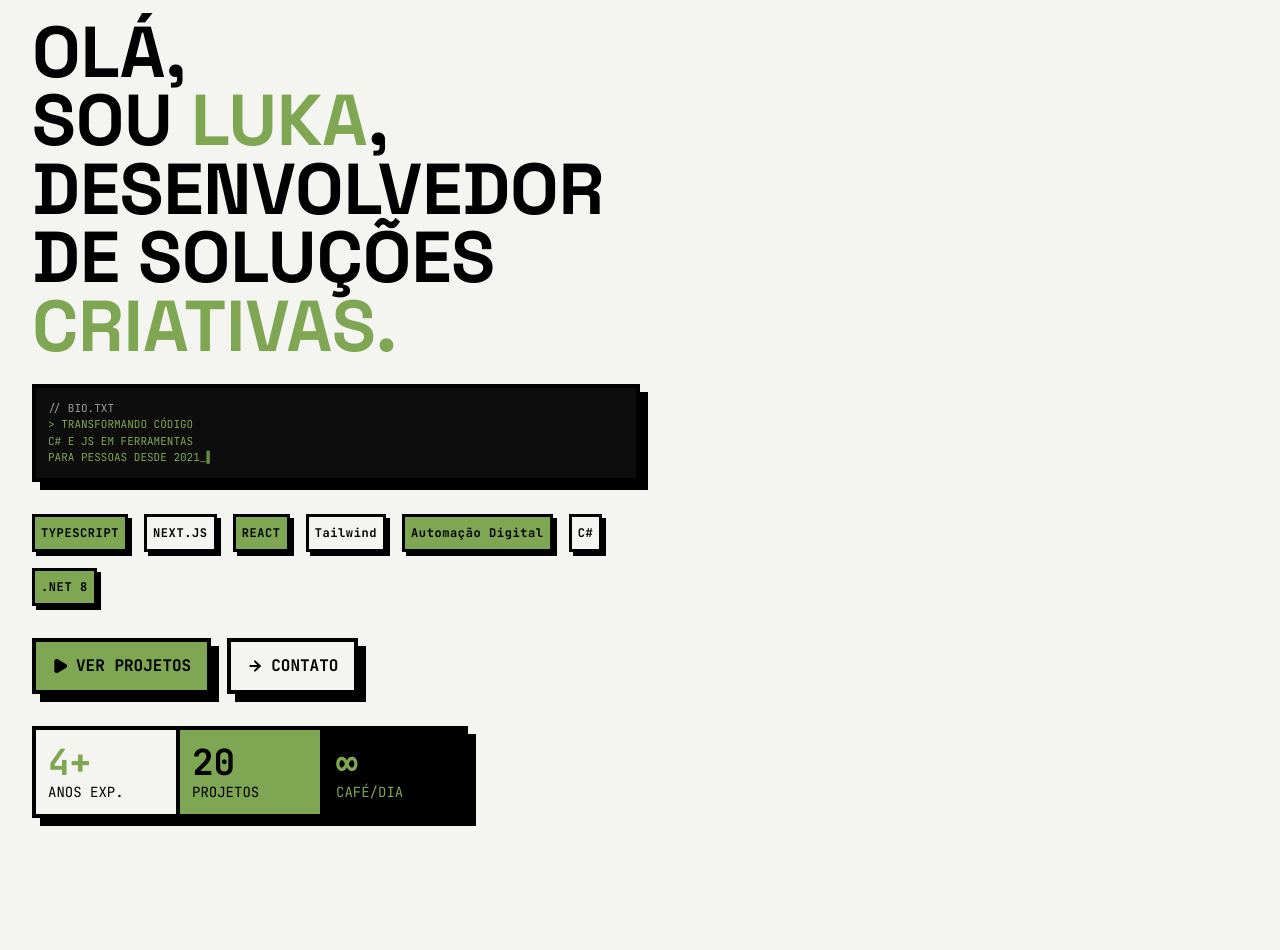
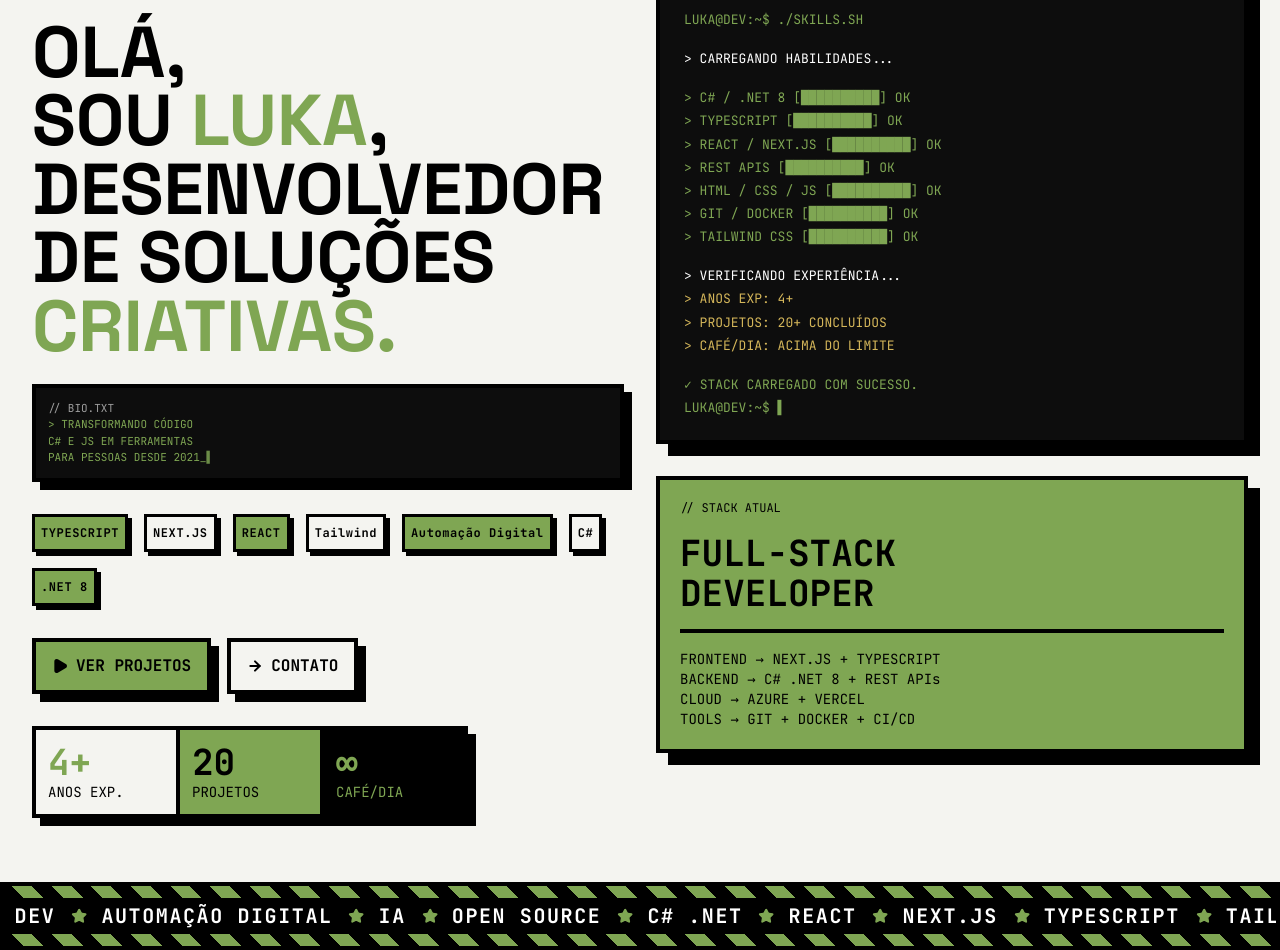
Before and after one commit to lukapianco/My-Portfolio, a Next.js app: page / in a window 1280 px wide. Shown: the part 180-1130 px from the top of the page. Before the commit the page ends 1062 px from the top, so only its background shows below. Built offline with nearby package versions, Linux system fonts and the light colour scheme.

Commit message:
hero done

```diff
--- a/app/components/brutal/hero.tsx
+++ b/app/components/brutal/hero.tsx
@@ -5,6 +5,7 @@ import Badge from "../ui/Badge";
 import Tags from "../ui/tags";
 import { Play, ArrowRight } from "lucide-react";
 import BrutalLink from "../ui/BrutalLink";
+import Terminal from "../ui/terminal";
 
 
 const tags = ["TYPESCRIPT", "NEXT.JS", "REACT", "Tailwind", "Automação Digital", "C#", ".NET 8"];
@@ -31,7 +32,7 @@ function TypeWriting(){
 export default function Hero() {
 
     return (
-        <section id="hero" className="w-full py-16 px-8 block lg:flex ">
+        <section id="home" className="w-full py-16 px-8 block lg:flex gap-8 scroll-mt-28">
             {/* Esquerda */}
             <div className="w-full lg:w-[50%]">
                 <Badge>
@@ -68,11 +69,11 @@ export default function Hero() {
                     }
                 </div>
                 <div className="flex gap-4 my-8">
-                    <BrutalLink href="#projetos" bgColor="bg-accent">
+                    <BrutalLink href="#home" typeScroll={true} bgColor="bg-accent">
                         <Play className="w-4 h-4 fill-black" strokeWidth={3}/>
                         Ver Projetos
                     </BrutalLink>
-                    <BrutalLink href="#projetos" bgColor="bg-bg">
+                    <BrutalLink href="#projetos" typeScroll={true} bgColor="bg-bg">
                         <ArrowRight className="w-4 h-4" strokeWidth={3}/>
                         Contato
                     </BrutalLink>
@@ -93,7 +94,21 @@ export default function Hero() {
                 </div>
             </div>
             {/* Direita */}
-            <div className="">bbb</div>
+            <div className="mt-8 lg:mt-0 w-full lg:w-[50%] flex flex-col gap-8">
+                <Terminal/>
+
+                <div className="bg-accent p-5 shadow-brutal-lg w-full border-4 border-black flex flex-col gap-4 text-sm text-black">
+                    <p className="text-[12px]">&#47;&#47; STACK ATUAL</p>
+                    <p className="font-bold text-4xl">FULL-STACK <br/> DEVELOPER</p>
+                    <p className="w-full h-1 bg-black"></p>
+                    <p>
+                        FRONTEND → NEXT.JS + TYPESCRIPT <br/>
+                        BACKEND  → C# .NET 8 + REST APIs <br/>
+                        CLOUD    → AZURE + VERCEL <br/>
+                        TOOLS    → GIT + DOCKER + CI/CD
+                    </p>
+                </div>
+            </div>
         </section>
     );
 };
--- /dev/null
+++ b/app/components/brutal/marcador.tsx
@@ -0,0 +1,28 @@
+import { Star } from "lucide-react";
+
+const Itens = [
+  "GIT", "FULL-STACK DEV", "AUTOMAÇÃO DIGITAL", "IA",
+  "OPEN SOURCE", "C# .NET", "REACT", "NEXT.JS", "TYPESCRIPT",
+  "TAILWIND", "NODE.JS",
+];
+
+export default function Marcador() {
+    const Loop = [...Itens, ...Itens, ...Itens]
+    return (
+        <div className="w-full border-4 border-black">
+            <div className="hazard-stripes h-3" />
+            <div className="overflow-hidden bg-black">
+                <div className="flex animate-[marquee_90s_linear_infinite] whitespace-nowrap uppercase tracking-widest">
+                    {Loop.map((item, i) => (
+                        <span key={i} className="text-xl gap-2.5 font-bold text-white uppercase px-2 flex items-center py-1 bg-black">
+                            <Star className="w-4 h-4 mr-1 fill-accent text-accent" />
+                            {item}
+                        </span>
+                    ))}
+                </div>
+            </div>
+            <div className="hazard-stripes h-3 w-full" />
+            <style>{`@keyframes marquee { from { transform: translateX(0); } to { transform: translateX(-333.333%); } }`}</style>
+        </div>
+    );
+};
--- a/app/components/ui/BrutalLink.tsx
+++ b/app/components/ui/BrutalLink.tsx
@@ -1,7 +1,15 @@
-export default function BrutalLink({children, href, bgColor}: {children: React.ReactNode, href: string, bgColor: string}) {
+export default function BrutalLink({children, href, bgColor, typeScroll}: {children: React.ReactNode, href: string, bgColor: string, typeScroll?: boolean}) {
+    function ScrollToSection() {
+        if (!typeScroll) return;
+        const section = document.querySelector(href);
+        if (section) {
+            section.scrollIntoView({ behavior: "smooth" });
+        }
+    }
+
     return (
-        <a href={href} className={`text-base uppercase flex items-center gap-2 ${bgColor} px-4 py-3 border-4 border-black font-bold shadow-brutal-hover cursor-pointer hover:-translate-x-1 hover:-translate-y-1 transition-all active:translate-x-0.5 active:translate-y-0.5`}>
+        <button onClick={typeScroll ? ScrollToSection : undefined} className={`text-base uppercase flex items-center gap-2 ${bgColor} px-4 py-3 border-4 border-black font-bold shadow-brutal-hover cursor-pointer hover:-translate-x-1 hover:-translate-y-1 transition-all active:translate-x-0.5 active:translate-y-0.5`}>
             {children}
-        </a>
+        </button>
     );
 };
--- /dev/null
+++ b/app/components/ui/terminal.tsx
@@ -0,0 +1,58 @@
+import { useEffect, useState } from "react";
+
+const Lines = [
+  { t: "luka@dev:~$ ./skills.sh", c: "text-[#7fa653]" },
+  { t: "", c: "" },
+  { t: "> CARREGANDO HABILIDADES...", c: "text-white" },
+  { t: "", c: "" },
+  { t: "> C# / .NET 8        [██████████] OK", c: "text-[#7fa653]" },
+  { t: "> TYPESCRIPT         [██████████] OK", c: "text-[#7fa653]" },
+  { t: "> REACT / NEXT.JS    [██████████] OK", c: "text-[#7fa653]" },
+  { t: "> REST APIs          [██████████] OK", c: "text-[#7fa653]" },
+  { t: "> HTML / CSS / JS    [██████████] OK", c: "text-[#7fa653]" },
+  { t: "> GIT / DOCKER       [██████████] OK", c: "text-[#7fa653]" },
+  { t: "> TAILWIND CSS       [██████████] OK", c: "text-[#7fa653]" },
+  { t: "", c: "" },
+  { t: "> VERIFICANDO EXPERIÊNCIA...", c: "text-white" },
+  { t: "> ANOS EXP:    4+", c: "text-[#d4b65a]" },
+  { t: "> PROJETOS:    20+ CONCLUÍDOS", c: "text-[#d4b65a]" },
+  { t: "> CAFÉ/DIA:    ACIMA DO LIMITE", c: "text-[#d4b65a]" },
+  { t: "", c: "" },
+  { t: "✓ STACK CARREGADO COM SUCESSO.", c: "text-[#7fa653]" },
+  { t: "luka@dev:~$ ▌", c: "text-[#7fa653]" },
+];
+
+export default function Terminal() {
+    const [visible, setVisible] = useState<number>(0);
+    useEffect(() => {
+        if (visible >= Lines.length) return;
+        const timer = setTimeout(() => {
+            setVisible(prev => prev + 1);
+        }, visible > 2 ? 250 : 180);
+        return () => clearTimeout(timer);
+    }, [visible]);
+
+    return (
+        <div className="w-full divide-y-4  flex flex-col gap-1 text-4xl bg-terminal uppercase border-4 border-black shadow-brutal-lg">
+            {/* Barra de titulo */}
+            <div className="px-4 w-full h-9 flex items-center justify-between bg-[#1a1a1a]">
+                <div className="flex items-center gap-1.5">
+                    <span className="w-3 h-3 rounded-full bg-[#ff5f56] border border-black" />
+                    <span className="w-3 h-3 rounded-full bg-[#ffbd2e] border border-black" />
+                    <span className="w-3 h-3 rounded-full bg-[#27c93f] border border-black" />
+                </div>
+                <span className="text-[#bbb] text-[11px]">
+                    LUKAPIANCO@DEV ~ SKILLS.SH
+                </span>
+                <span className="w-5"></span>
+            </div>
+            <div className="min-h-110 w-full p-2 leading-[0.55]">
+                {Lines.slice(0, visible).map((line, i) => (
+                    <div key={i} className={`px-4 py-2 text-[13px] ${line.c}`}>
+                        {line.t}
+                    </div>
+                ))}
+            </div>
+        </div>
+    );
+};
--- a/app/globals.css
+++ b/app/globals.css
@@ -66,4 +66,8 @@ body {
   .shadow-brutal-accent {
     box-shadow: 8px 8px 0 0 #7fa653;
   }
+
+  .hazard-stripes{
+    background-image: repeating-linear-gradient(45deg,#000 0 14px,#7fa653 14px 28px);
+  }
 }
--- a/app/page.tsx
+++ b/app/page.tsx
@@ -1,6 +1,7 @@
 import { Metadata } from "next";
 import Header from "./components/brutal/header";
 import Hero from "./components/brutal/hero";
+import Marcador from "./components/brutal/marcador";
 
 export const metadata: Metadata = {
   title: "Portifólio do Luka Piancó | Desenvolvedor Front-end",
@@ -13,6 +14,7 @@ export default function Home() {
       <Header/>
       <main>
         <Hero/>
+        <Marcador/>
       </main>
     </div>
   );
--- a/package.json
+++ b/package.json
@@ -8,7 +8,7 @@
     "build": "next build",
     "start": "next start",
     "lint": "eslint",
-    "deploy": "gh-pages -d dist",
+    "deploy": "gh-pages -d .next",
     "predeploy": "npm run build"
   },
   "dependencies": {
```
